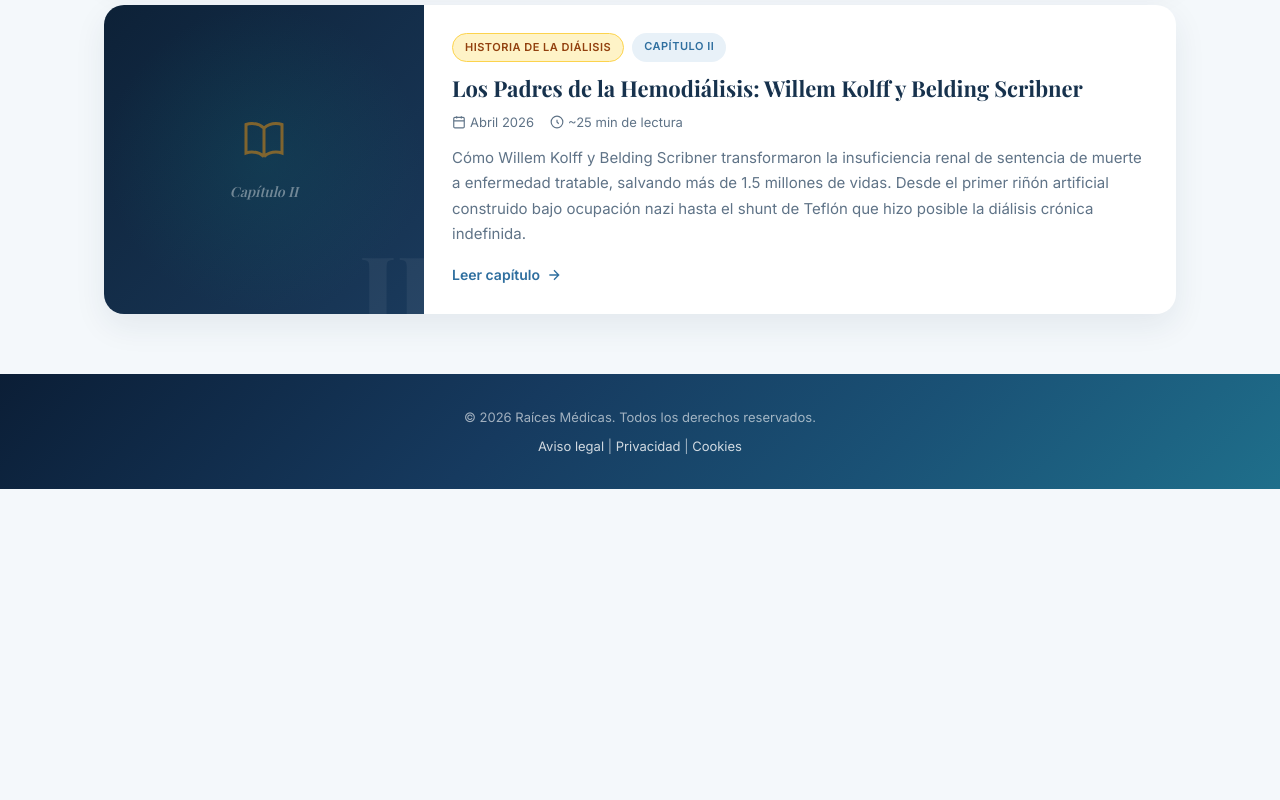
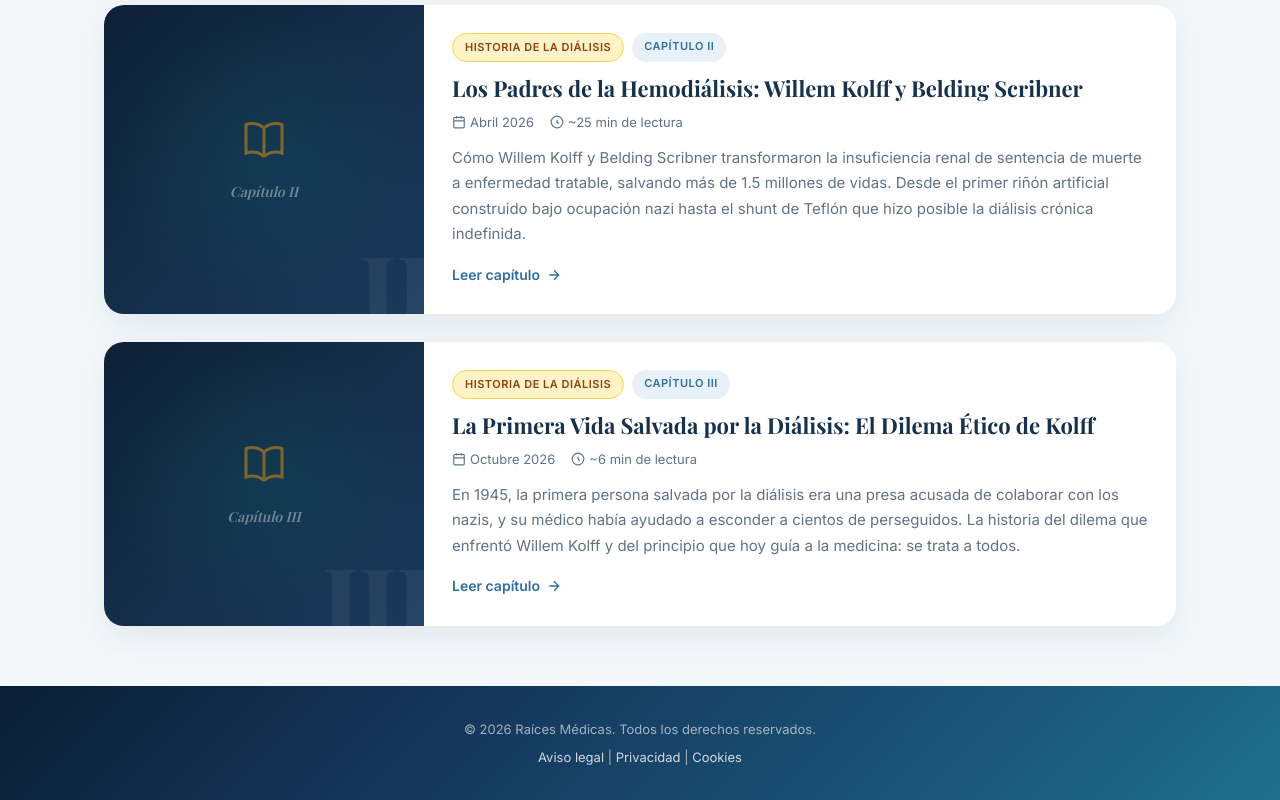
Before and after one commit to jnannumrn-gif/raices-medicas-web, a plain HTML site: page historia-dialisis.html in a window 1280 px wide. Shown: the part 794-1594 px from the top of the page. Before the commit the page ends 1283 px from the top, so only its background shows below. Drawn offline with nearby package versions, Linux system fonts and the light colour scheme.

Commit message:
Agrega la tarjeta del Capítulo III en Historia de la Diálisis

```diff
--- a/historia-dialisis.html
+++ b/historia-dialisis.html
@@ -179,6 +179,40 @@
         </div>
       </a>
 
+      <!-- Chapter 3: La primera vida salvada -->
+      <a href="/historia-dialisis/primera-vida-salvada.html" class="entry-card">
+        <div class="entry-card-img">
+          <div class="placeholder">
+            <div class="number">III</div>
+            <div class="icon">
+              <svg viewBox="0 0 24 24" fill="none" stroke="currentColor" stroke-width="1.5"><path d="M12 6.042A8.967 8.967 0 006 3.75c-1.052 0-2.062.18-3 .512v14.25A8.987 8.987 0 016 18c2.305 0 4.408.867 6 2.292m0-14.25a8.966 8.966 0 016-2.292c1.052 0 2.062.18 3 .512v14.25A8.987 8.987 0 0018 18a8.967 8.967 0 00-6 2.292m0-14.25v14.25"/></svg>
+              <p>Capítulo III</p>
+            </div>
+          </div>
+        </div>
+        <div class="entry-card-body">
+          <div class="entry-badges">
+            <span class="badge badge-series" data-i18n="historia.badge.series">Historia de la Diálisis</span>
+            <span class="badge badge-chapter">Capítulo III</span>
+          </div>
+          <h2>La Primera Vida Salvada por la Diálisis: El Dilema Ético de Kolff</h2>
+          <div class="entry-meta">
+            <span>
+              <svg width="14" height="14" fill="none" stroke="currentColor" stroke-width="2" viewBox="0 0 24 24"><rect x="3" y="4" width="18" height="18" rx="2"/><path d="M16 2v4M8 2v4M3 10h18"/></svg>
+              Octubre 2026
+            </span>
+            <span>
+              <svg width="14" height="14" fill="none" stroke="currentColor" stroke-width="2" viewBox="0 0 24 24"><path d="M12 8v4l3 3"/><circle cx="12" cy="12" r="10"/></svg>
+              ~6 min de lectura
+            </span>
+          </div>
+          <p class="entry-summary">En 1945, la primera persona salvada por la diálisis era una presa acusada de colaborar con los nazis, y su médico había ayudado a esconder a cientos de perseguidos. La historia del dilema que enfrentó Willem Kolff y del principio que hoy guía a la medicina: se trata a todos.</p>
+          <span class="entry-cta">
+            Leer capítulo <svg width="16" height="16" fill="none" stroke="currentColor" stroke-width="2" viewBox="0 0 24 24"><path d="M5 12h14M12 5l7 7-7 7"/></svg>
+          </span>
+        </div>
+      </a>
+
     </div>
   </div>
 
```
